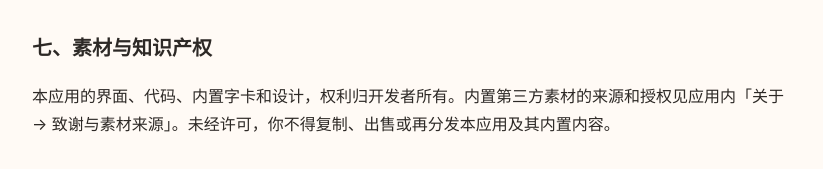
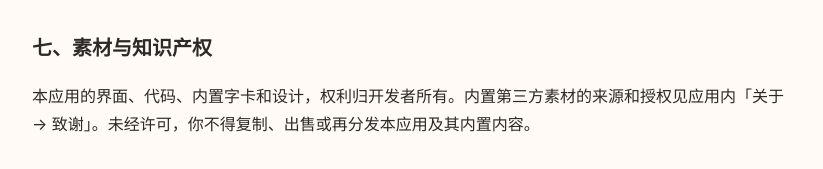
Before and after one commit to channel-ing/cijian-legal, a plain HTML site: page terms.html in a window 1280 px wide. Shown: the part 1795-1964 px from the top of the page, without its empty margins (228-1051 px from the left). Drawn offline with Linux system fonts and the light colour scheme.

Commit message:
Add files via upload

```diff
--- a/terms.html
+++ b/terms.html
@@ -52,7 +52,7 @@ footer{margin-top:48px;color:var(--sub);font-size:13px}
 <li><strong>情感依赖</strong>：本应用是陪伴与娱乐，不能替代现实中的人际关系。如果你感到情绪困扰，请联系身边的人或专业人士。</li>
 </ol>
 <h2>七、素材与知识产权</h2>
-<p>本应用的界面、代码、内置字卡和设计，权利归开发者所有。内置第三方素材的来源和授权见应用内「关于 → 致谢与素材来源」。未经许可，你不得复制、出售或再分发本应用及其内置内容。</p>
+<p>本应用的界面、代码、内置字卡和设计，权利归开发者所有。内置第三方素材的来源和授权见应用内「关于 → 致谢」。未经许可，你不得复制、出售或再分发本应用及其内置内容。</p>
 <h2>八、免责声明</h2>
 <ol>
 <li>本应用按“现状”提供。在法律允许的范围内，我们不保证它完全无错误、不中断。</li>
```
